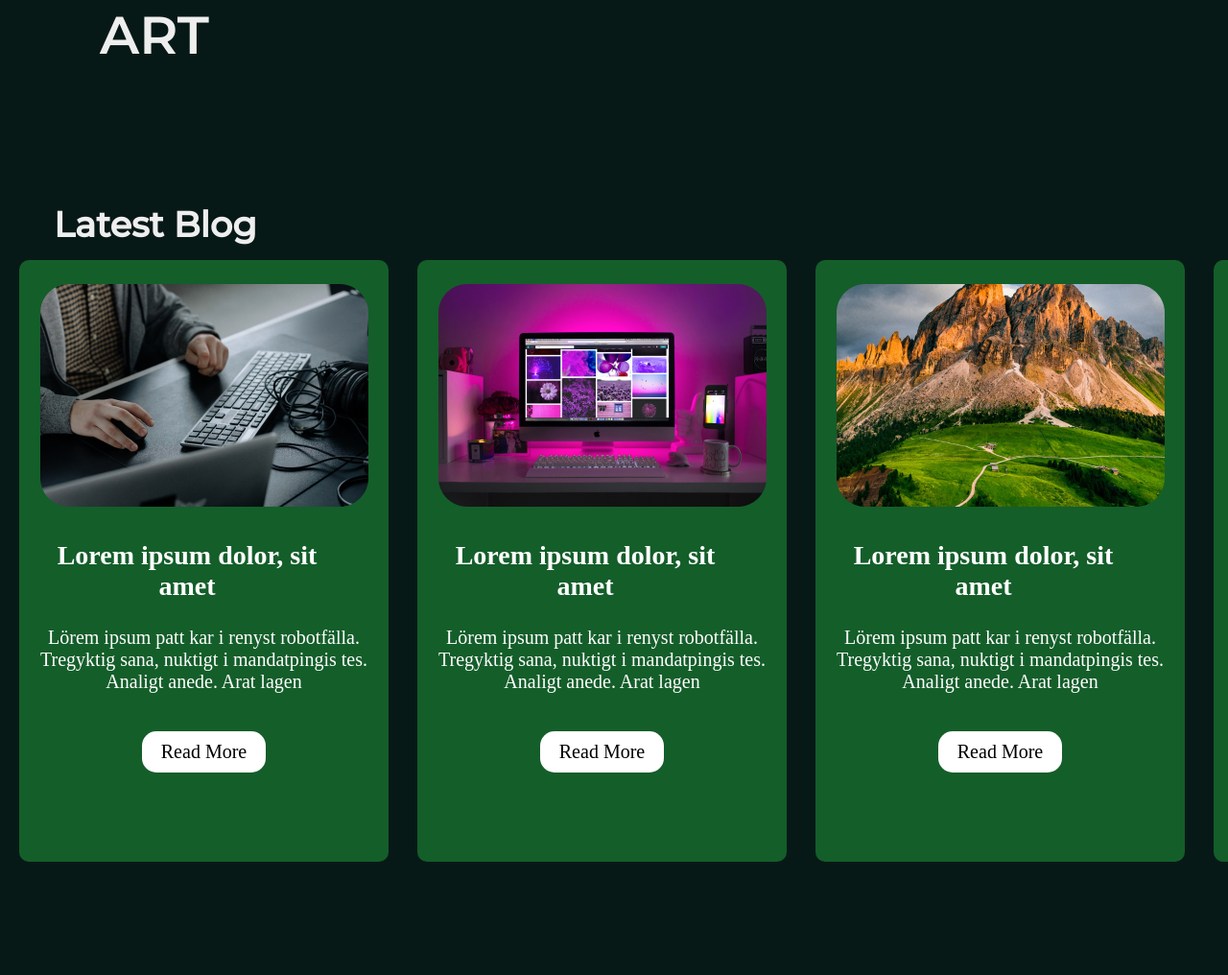
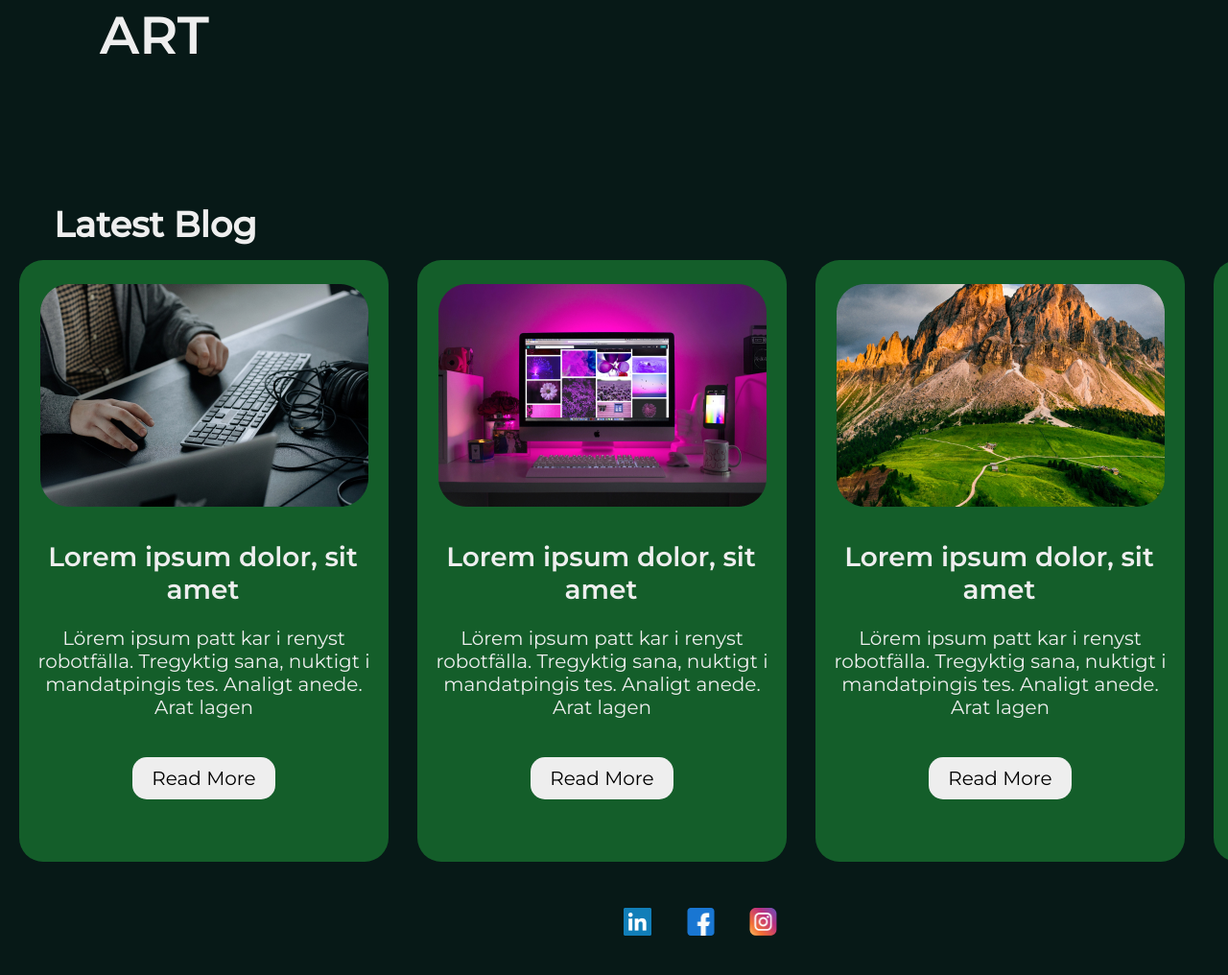
Before and after one commit to 07Manu03M/PaginaWeb-ManuelMeneses, a plain HTML site: page miweb/index.html in a window 1280 px wide. Shown: the part 4245-5261 px from the top of the page at 96% size. Before the commit the page ends 5151 px from the top, so only its background shows below. Drawn offline with Linux system fonts and the light colour scheme.

Commit message:
feat: :white_check_mark: Completed and updated page
In this commit inconsistencies have been modified, things have been added and finished

```diff
--- a/miweb/CSS/style.css
+++ b/miweb/CSS/style.css
@@ -294,8 +294,8 @@ body{
     flex: 0 0 auto;
     max-width: 385px;
     height: 627px;
-    background: #145E2A;
-    border-radius: 10px;
+    background: var(--font-color-2);
+    border-radius: 25px;
     overflow: hidden;
     display: flex;
     flex-direction: column;
@@ -311,31 +311,35 @@ body{
 
 .div_contenido{
     padding: 10px;
-    color: white;
+    color: var(--banner-1);
     text-align: center;
     flex-grow: 1;
 }
 
 .div_contenido h3{
     font-size: 28px;
-    width: 330px;
     height: 70px;
     margin-right: 02px;
+    color: var(--font-color-1);
+    font-family: "Montserrat-Semibold";
 }
 
 .div_contenido p{
     margin-top: 20px;
     font-size: 20px;
+    color: var(--font-color-1);
+    font-family: "Monstserrat-regular";
 }
 
 .boton{
-    background-color: #ffffff;
-    color: rgb(0, 0, 0);
+    background-color: var(--font-color-1);
+    color: var(--font-color-3);
     padding: 10px 20px;
     border-radius: 15px;
     display: inline-block;
     margin-top: 40px;
     font-size: 20px;
+    font-family: "Monstserrat-regular";
 }
 
 
@@ -344,7 +348,7 @@ body{
 }
 
 .carrusel_contenedor::-webkit-scrollbar-track{
-    background: #333;
+    background: var(--font-color-2)
     border-radius: 10px;
 }
 
@@ -352,3 +356,25 @@ body{
     background: #666;
     border-radius: 10px;
 }
+
+/*Final pagina 1*/
+.redes_sociales{
+    /*background: blueviolet;*/
+    height: 100px;
+    width: 160px;
+    position: relative;
+    top: 10px;
+    left: 650px;
+    display: flex;
+    justify-content: space-between;
+}
+
+.redes_sociales img{
+    /*background: aqua;*/
+    height: 29px;
+    width: 29px;
+    position: relative;
+    bottom: 0;
+    left: 0;
+    margin-top: 30px;
+}
--- a/miweb/CSS/variables.css
+++ b/miweb/CSS/variables.css
@@ -2,7 +2,12 @@
     --font-color-1: #eee;
     --color-gradient-1: #376e4014;
     --color-gradient-2: #071917;
+    --font-color-2: #145E2A;
+    --font-color-3: #000000;
     --banner-1: url(../storage/img/banner.png);
+    --banner-2: url(../storage/img/Rectangle2.png);
+    --banner-3: url(../storage/img/Rectangle4.png);
+    --banner-4: url(../storage/img/Rectangle5.png);
 }
 @font-face {
     font-family: "Montserrat-SemiBold";
@@ -13,24 +18,7 @@
     src: url(../storage/font/Montserrat/static/Montserrat-Medium.ttf);
 }
 
-
-:root{
-    --font-color-1: #eee;
-    --color-gradient-1: #376e4014;
-    --color-gradient-2: #071917;
-    --banner-2: url(../storage/img/Rectangle2.png);
+@font-face{
+    font-family: "Monstserrat-regular";
+    src: url(../storage/font/Montserrat/static/Montserrat-Regular.ttf);
 }
-
-:root{
-    --font-color-1: #eee;
-    --color-gradient-1: #376e4014;
-    --color-gradient-2: #071917;
-    --banner-3: url(../storage/img/Rectangle4.png);
-}
-
-:root{
-    --font-color-1: #eee;
-    --color-gradient-1: #376e4014;
-    --color-gradient-2: #071917;
-    --banner-4: url(../storage/img/Rectangle5.png);
-}
--- a/miweb/index.html
+++ b/miweb/index.html
@@ -16,8 +16,8 @@
         </div>
         <div class="div__menu">
             <ul class="ul__menu">
-                <li><a href="#_my_work">Work</a></li>
-                <li><a href="#my_about">About</a></li>
+                <li><a href="#sobre_work_xd">Work</a></li>
+                <li><a href="#lastest">About</a></li>
                 <li><a href="views/blog.html" target="_blank">Blog</a></li>
             </ul>
         </div>
@@ -41,7 +41,7 @@
             <img src="storage/img/icon6.png">
         </section>
     <div class="PRINCIPAL">
-        <section>
+        <section id="sobre_work_xd">
             <div class="my_about1">
                 <h1 class="foto1">URBAN PLANNING</h1>
             </div>
@@ -55,7 +55,7 @@
     </div>
     <!--Carrusel Decoration-->
     <div class="div_lastest">
-        <h6>Latest Blog</h6>
+        <h6 id="lastest">Latest Blog</h6>
     </div>
     <div class="carrusel_contenedor">
         <div class="carrusel">
@@ -101,6 +101,17 @@
             </div>
         </div>
     </div>
+    <div class="redes_sociales">
+        <a href="https://co.linkedin.com/" target="_blank">
+            <img src="storage/img/linkedlin.png">
+        </a>
+        <a href="https://www.facebook.com/?locale=es_LA" target="_blank">
+            <img src="storage/img/fcebook.png">
+        </a>
+        <a href="https://www.instagram.com/?hl=es" target="_blank">
+            <img src="storage/img/instagram.png">
+        </a>
+    </div>
     </main>
     <footer>
 
```
Also changed, not shown: miweb/storage/img/fcebook.png (added), miweb/storage/img/instagram.png (added), miweb/storage/img/linkedlin.png (added), 1 other file.
